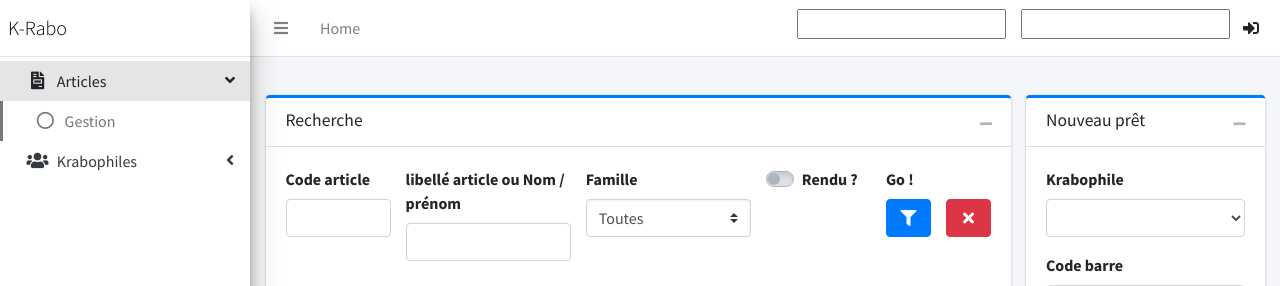
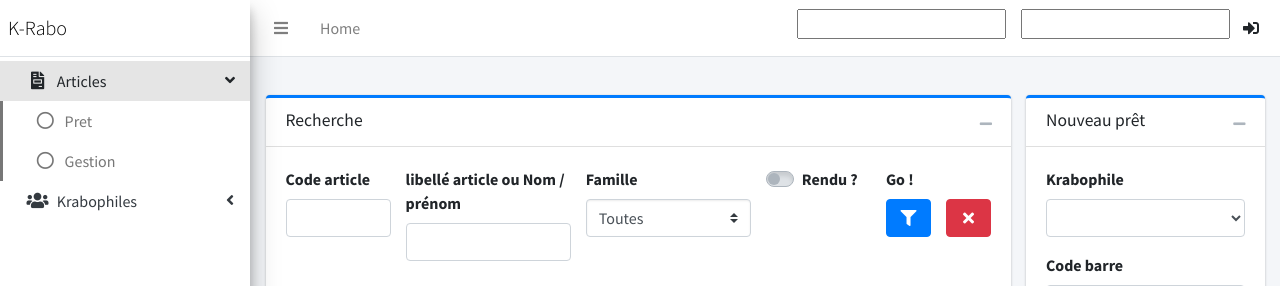
Before and after one commit to Romular/kraboapp, a Django app: template location/templates/pret.html in a window 1280 px wide, after a click on "Articles". Shown: the top 286 px of the page. Run offline with Django 3.2, Linux system fonts and the light colour scheme; the template is opened without the code that fills it, so the values that code supplies are empty, except form fields; tables that the repository leaves empty hold one stand-in row (values such as "Sample post"); form fields are guessed from the names that the template uses; lists and menus that the app fills with data are empty; some libraries are stand-ins or nearby versions.

Commit message:
pret entrée de menu

```diff
--- a/templates/base.html
+++ b/templates/base.html
@@ -106,6 +106,12 @@
               </p>
             </a>
             <ul class="nav nav-treeview">
+              <li class="nav-item">
+                <a href="{% url 'pret' %}" class="nav-link">
+                  <i class="far fa-circle nav-icon"></i>
+                  <p>Pret</p>
+                </a>
+              </li>
               <li class="nav-item">
                 <a href="{% url 'gestion_article' %}" class="nav-link">
                   <i class="far fa-circle nav-icon"></i>
```
